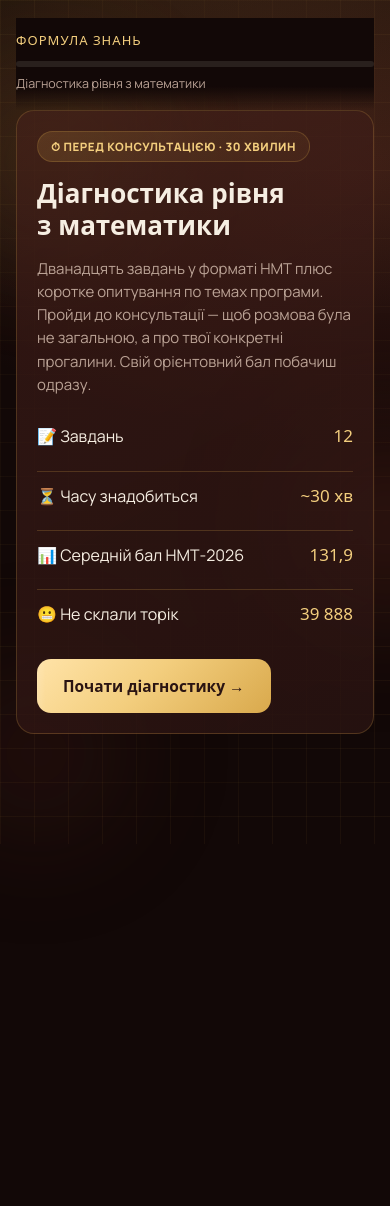
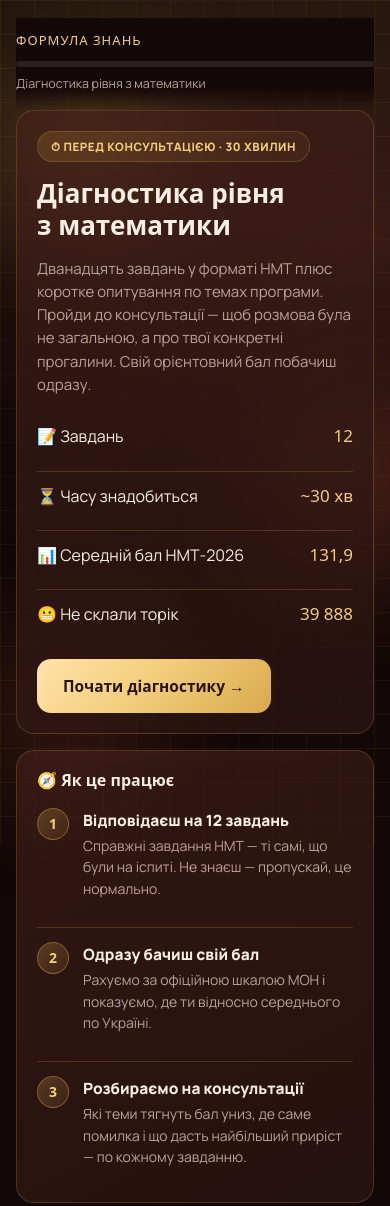
Before and after one commit to dmaponomarenko2013-droid/formula-landing, a plain HTML site: page diagnostyka.html in a window 390 px wide. Before the commit the page ends 844 px from the top, so only its background shows below. Drawn offline with Linux system fonts and the light colour scheme; a web font is replaced by a local one.

Commit message:
Живіший фон і блок про те, як це працює

```diff
--- a/diagnostyka.html
+++ b/diagnostyka.html
@@ -235,6 +235,18 @@ input:focus{outline:none;border-color:var(--gold)}
 .pl-row:first-child{border-top:0}
 .pl-v{font-family:var(--disp);font-size:17px;color:var(--gold-br);font-variant-numeric:tabular-nums}
 
+/* три кроки на старті */
+.kroky{display:grid;gap:13px}
+.krok{display:grid;grid-template-columns:auto 1fr;gap:14px;align-items:start;
+  padding:14px 0;border-top:1px solid var(--line)}
+.krok:first-child{border-top:0;padding-top:2px}
+.krok .n{width:32px;height:32px;border-radius:50%;display:grid;place-items:center;
+  font-family:var(--disp);font-size:14px;font-weight:600;
+  background:linear-gradient(135deg,rgba(217,169,76,.26),rgba(217,169,76,.1));
+  border:1px solid rgba(217,169,76,.4);color:var(--gold-br)}
+.krok b{color:var(--cream);font-weight:800;font-size:15.5px}
+.krok .d{color:var(--muted);font-size:14px;line-height:1.55;margin-top:3px}
+
 .note{font-size:13px;color:var(--muted);line-height:1.6}
 .tag{display:inline-flex;align-items:center;gap:6px;padding:6px 13px;border-radius:99px;
   font-size:11.5px;font-weight:800;letter-spacing:.05em;text-transform:uppercase;
@@ -283,10 +295,16 @@ input:focus{outline:none;border-color:var(--gold)}
 
 /* ── телефон: бічних колонок немає, але фон живий ── */
 @media(max-width:1099px){
-  .orb-1{left:-26vw;top:5%;width:70vw}
-  .orb-2{right:-30vw;top:48%;width:66vw}
-  .orb-3{left:-22vw;bottom:-4%;width:60vw}
-  .grid-bg{background-size:34px 34px}
+  .orb{filter:blur(42px)}
+  .orb-1{left:-20vw;top:2%;width:78vw;
+    background:radial-gradient(circle,rgba(217,169,76,.4),transparent 68%)}
+  .orb-2{right:-26vw;top:42%;width:74vw;
+    background:radial-gradient(circle,rgba(138,60,42,.9),transparent 68%)}
+  .orb-3{left:-18vw;bottom:-2%;width:70vw;
+    background:radial-gradient(circle,rgba(110,48,36,.8),transparent 68%)}
+  .grid-bg{background-size:34px 34px;
+    background-image:linear-gradient(rgba(217,169,76,.075) 1px,transparent 1px),
+      linear-gradient(90deg,rgba(217,169,76,.075) 1px,transparent 1px)}
 }
 @media(max-width:560px){
   .mb{padding:13px 2px;font-size:15px}
@@ -374,6 +392,30 @@ input:focus{outline:none;border-color:var(--gold)}
         <div class="pl-row"><span>😬 Не склали торік</span><span class="pl-v">39 888</span></div>
       </div>
       <div class="nav"><button class="btn" id="go">Почати діагностику →</button></div>
+    </div>
+
+    <div class="card anim">
+      <h3>🧭 Як це працює</h3>
+      <div class="kroky">
+        <div class="krok">
+          <span class="n">1</span>
+          <div><b>Відповідаєш на 12 завдань</b>
+            <div class="d">Справжні завдання НМТ — ті самі, що були на іспиті.
+              Не знаєш — пропускай, це нормально.</div></div>
+        </div>
+        <div class="krok">
+          <span class="n">2</span>
+          <div><b>Одразу бачиш свій бал</b>
+            <div class="d">Рахуємо за офіційною шкалою МОН і показуємо,
+              де ти відносно середнього по Україні.</div></div>
+        </div>
+        <div class="krok">
+          <span class="n">3</span>
+          <div><b>Розбираємо на консультації</b>
+            <div class="d">Які теми тягнуть бал униз, де саме помилка
+              і що дасть найбільший приріст — по кожному завданню.</div></div>
+        </div>
+      </div>
     </div>
   </section>
 
```
